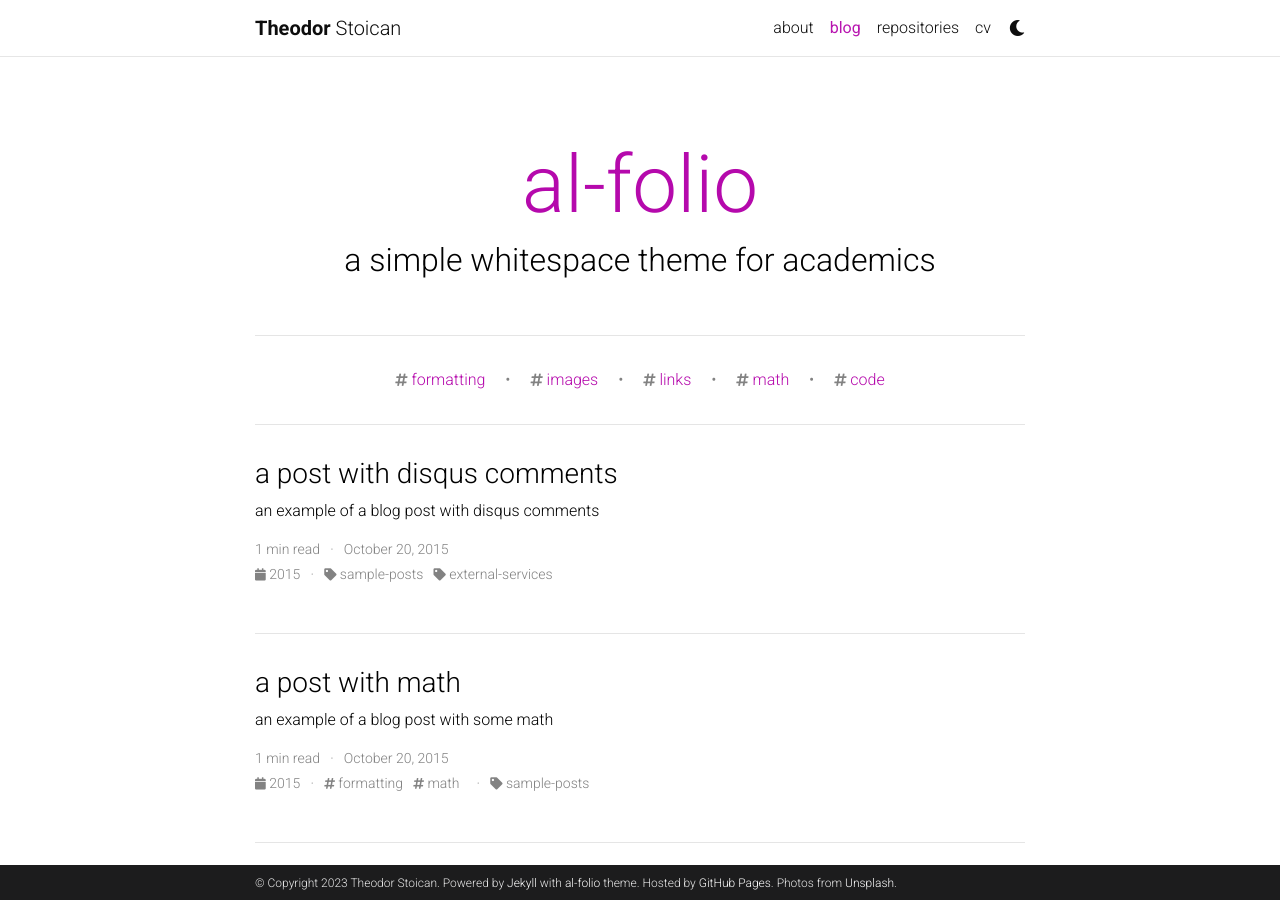
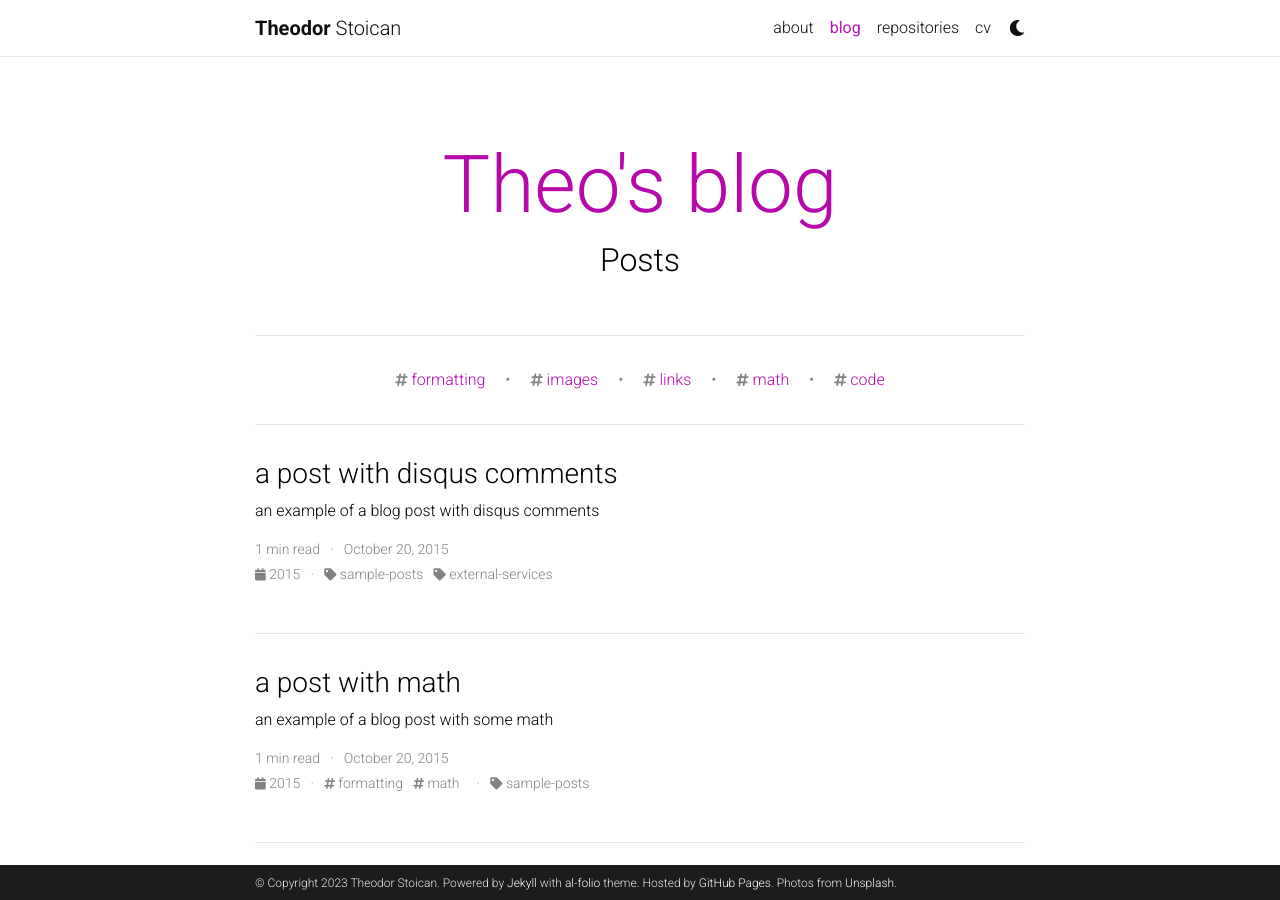
Before and after one commit to theostoican/theostoican.github.io, a Jekyll site: the page built from blog/index.html, in a window 1280 px wide and 900 px high. Built offline with Jekyll 4.4.1, drawn with Linux system fonts in a browser that asks for light colours; the list of posts is cut into pages by our own code; comment, search, counter and statistics services are not loaded; a style sheet for code colours, icons or effects is not loaded.

Commit message:
Change description of blog page.

```diff
--- a/_config.yml
+++ b/_config.yml
@@ -119,9 +119,9 @@
 # Blog
 # -----------------------------------------------------------------------------
 
-blog_name: al-folio # blog_name will be displayed in your blog page
+blog_name: Theo's blog # blog_name will be displayed in your blog page
 blog_nav_title: blog # your blog must have a title for it to be displayed in the nav bar
-blog_description: a simple whitespace theme for academics
+blog_description: Posts
 permalink: /blog/:year/:title/
 
 # Pagination
```
